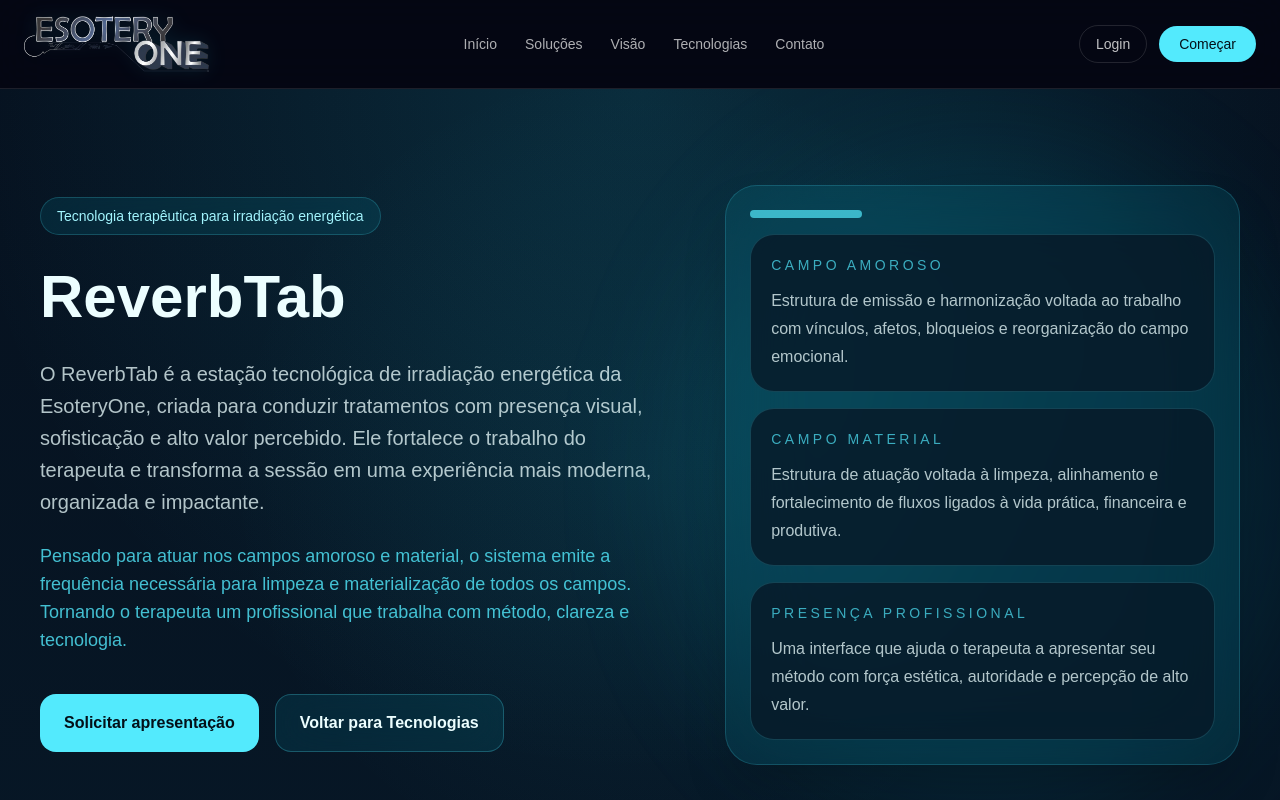
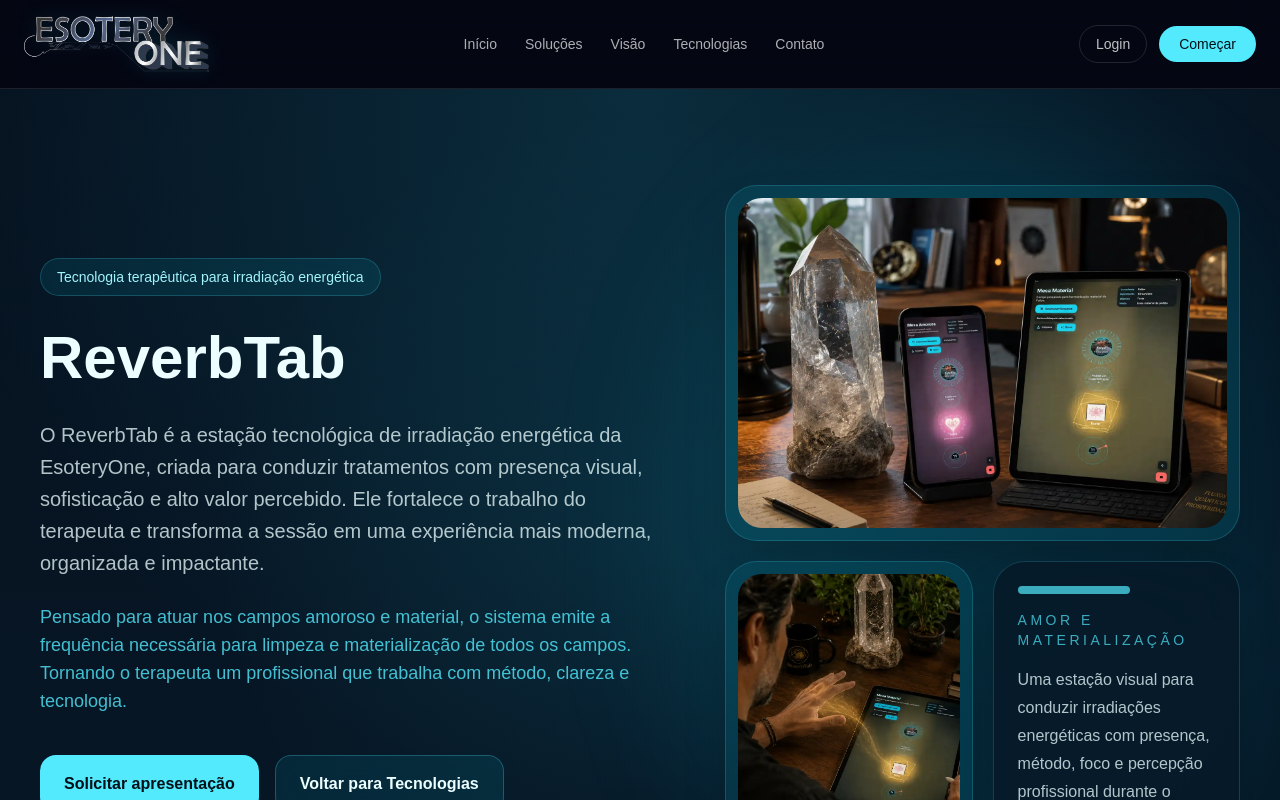
Before and after one commit to EsoteryOne/esoteryone-site-1, a Next.js app: page /tecnologias/reverbtab in a window 1280 px wide. Shown: the top 800 px of the page. Built offline with nearby package versions, Linux system fonts and the light colour scheme.

Commit message:
Agora sim acho que coloquei as imagens na pagina do reverbtab

```diff
--- a/app/tecnologias/reverbtab/page.tsx
+++ b/app/tecnologias/reverbtab/page.tsx
@@ -1,3 +1,4 @@
+import Image from "next/image";
 import Link from "next/link";
 
 export const metadata = {
@@ -116,38 +117,40 @@
 
           <div className="relative">
             <div className="absolute -inset-10 rounded-full bg-cyan-400/10 blur-3xl" />
-            <div className="relative overflow-hidden rounded-[2rem] border border-cyan-300/18 bg-cyan-400/10 p-6 shadow-2xl backdrop-blur-2xl">
-              <div className="mb-4 h-2 w-28 rounded-full bg-cyan-300/70" />
-              <div className="grid gap-4">
-                <div className="rounded-[1.5rem] border border-cyan-300/18 bg-[#071827]/80 p-5">
-                  <p className="text-sm uppercase tracking-[0.25em] text-cyan-300/70">
-                    Campo amoroso
-                  </p>
-                  <p className="mt-3 text-base leading-7 text-cyan-50/75">
-                    Estrutura de emissão e harmonização voltada ao trabalho com
-                    vínculos, afetos, bloqueios e reorganização do campo
-                    emocional.
-                  </p>
+
+            <div className="relative grid gap-5">
+              <div className="overflow-hidden rounded-[2rem] border border-cyan-300/18 bg-cyan-400/10 p-3 shadow-2xl backdrop-blur-2xl">
+                <Image
+                  src="/imagens/reverb-tab-1.webp"
+                  alt="ReverbTab em atendimento energético"
+                  width={1200}
+                  height={700}
+                  priority
+                  className="h-[260px] w-full rounded-[1.5rem] object-cover md:h-[330px]"
+                />
+              </div>
+
+              <div className="grid gap-5 sm:grid-cols-2">
+                <div className="overflow-hidden rounded-[2rem] border border-cyan-300/18 bg-cyan-400/10 p-3 shadow-2xl backdrop-blur-2xl">
+                  <Image
+                    src="/imagens/reverb-tab-2.webp"
+                    alt="Interface vertical do ReverbTab"
+                    width={700}
+                    height={1100}
+                    className="h-[300px] w-full rounded-[1.5rem] object-cover"
+                  />
                 </div>
 
-                <div className="rounded-[1.5rem] border border-cyan-300/18 bg-[#071827]/80 p-5">
+                <div className="rounded-[2rem] border border-cyan-300/18 bg-[#071827]/80 p-6 shadow-2xl backdrop-blur-2xl">
+                  <div className="mb-4 h-2 w-28 rounded-full bg-cyan-300/70" />
+
                   <p className="text-sm uppercase tracking-[0.25em] text-cyan-300/70">
-                    Campo material
+                    Amor e materialização
                   </p>
-                  <p className="mt-3 text-base leading-7 text-cyan-50/75">
-                    Estrutura de atuação voltada à limpeza, alinhamento e
-                    fortalecimento de fluxos ligados à vida prática, financeira
-                    e produtiva.
-                  </p>
-                </div>
 
-                <div className="rounded-[1.5rem] border border-cyan-300/18 bg-[#071827]/80 p-5">
-                  <p className="text-sm uppercase tracking-[0.25em] text-cyan-300/70">
-                    Presença profissional
-                  </p>
-                  <p className="mt-3 text-base leading-7 text-cyan-50/75">
-                    Uma interface que ajuda o terapeuta a apresentar seu método
-                    com força estética, autoridade e percepção de alto valor.
+                  <p className="mt-4 text-base leading-7 text-cyan-50/75">
+                    Uma estação visual para conduzir irradiações energéticas com presença,
+                    método, foco e percepção profissional durante o atendimento.
                   </p>
                 </div>
               </div>
```
